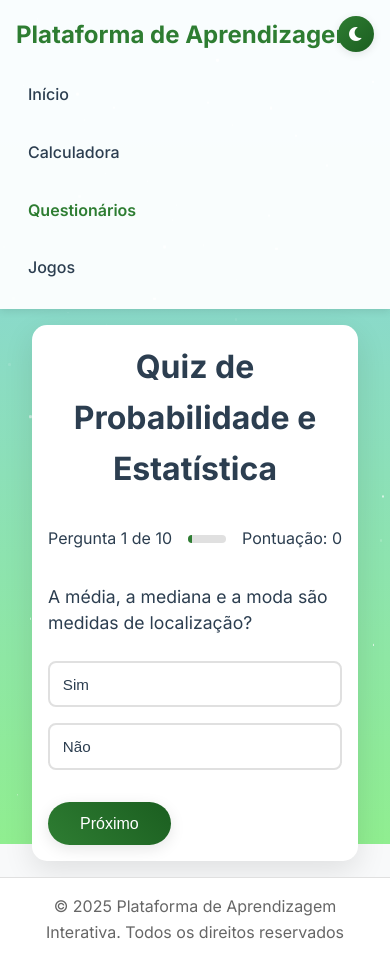
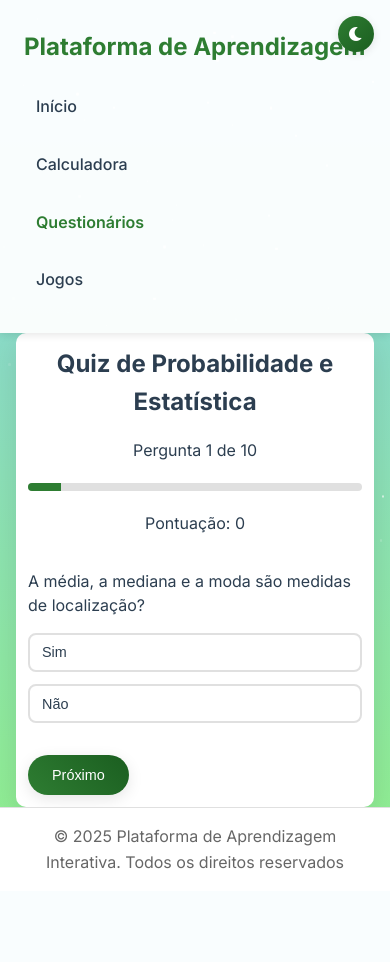
Before and after one commit to Beelzebub2/aesi-website, a Flask app: page /probabilidade/quiz in a window 390 px wide. After the commit the page ends 869 px from the top, so only its background shows below. Run offline with Flask 3, Linux system fonts and the light colour scheme.

Commit message:
Enhance responsive styles for homepage, calculator, and quiz components; improve layout and spacing for better user experience

```diff
--- a/static/css/general/homepage.css
+++ b/static/css/general/homepage.css
@@ -219,18 +219,53 @@
 /* Responsive styles */
 @media (max-width: 768px) {
     .hero {
-        padding: 3rem 1rem;
+        padding: 3rem 1.5rem;
     }
 
     .hero h1 {
-        font-size: 2rem;
+        font-size: 2.25rem;
+        line-height: 1.3;
+    }
+
+    .hero .subtitle {
+        font-size: 1.1rem;
+        padding: 0 1rem;
     }
 
     .subjects-section {
-        padding: 1rem;
+        padding: 1.5rem;
     }
 
     .section-title {
         font-size: 1.75rem;
+        margin-bottom: 2rem;
+    }
+
+    .features-grid {
+        grid-template-columns: 1fr;
+        gap: 1.5rem;
+        padding: 1rem;
+    }
+
+    .feature-card {
+        padding: 2rem 1.5rem;
+        gap: 1.25rem;
+    }
+
+    .feature-icon {
+        font-size: 2.25rem;
+    }
+
+    .feature-tools {
+        gap: 1rem;
+    }
+
+    .tool-item {
+        padding: 0.6rem 1rem;
+        font-size: 0.9rem;
+    }
+
+    .navbar-content {
+        padding: 0.75rem 1.5rem;
     }
 }
--- a/static/css/subjects/probabilidade/quiz.css
+++ b/static/css/subjects/probabilidade/quiz.css
@@ -348,16 +348,62 @@
 /* Responsive design */
 @media (max-width: 768px) {
     .quiz-container {
-        margin: 1rem;
+        margin: 0.5rem;
         padding: 1rem;
     }
 
+    .quiz-header {
+        margin-bottom: 1.5rem;
+    }
+
+    .section-title {
+        font-size: 1.5rem;
+        margin-bottom: 1rem;
+    }
+
+    .quiz-progress {
+        flex-direction: column;
+        align-items: stretch;
+        gap: 0.75rem;
+    }
+
+    .progress-bar {
+        margin: 0.5rem 0;
+    }
+
     .question-text {
-        font-size: 1.1rem;
+        font-size: 1rem;
+        margin-bottom: 1rem;
+    }
+
+    .quiz-options {
+        gap: 0.75rem;
     }
 
     .quiz-option {
-        padding: 0.8rem;
-        font-size: 0.95rem;
+        padding: 0.75rem 1rem;
+        font-size: 0.9rem;
+    }
+
+    .feedback {
+        margin: 0.75rem 0;
+        padding: 0.75rem;
+    }
+
+    .next-btn {
+        padding: 0.75rem 1.5rem;
+        font-size: 0.9rem;
     }
 }
+
+@media (max-width: 480px) {
+    .quiz-container {
+        margin: 0;
+        padding: 0.75rem;
+        border-radius: var(--card-radius);
+    }
+
+    .quiz-option {
+        padding: 0.6rem 0.75rem;
+    }
+}
```
Also changed, not shown: static/css/subjects/probabilidade/calculator.css (+30 -13 lines), static/js/general/navigation.js (added).
